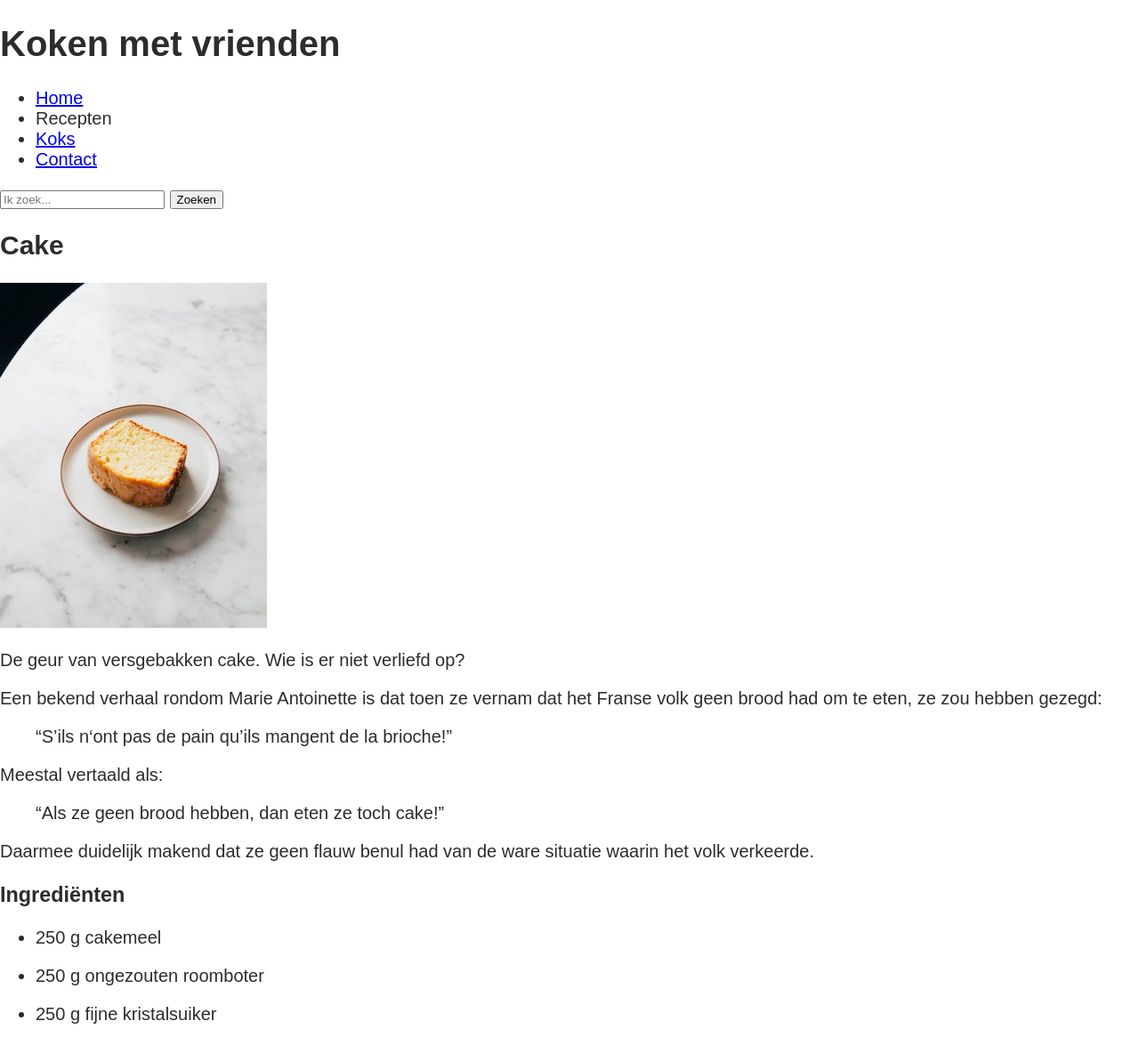
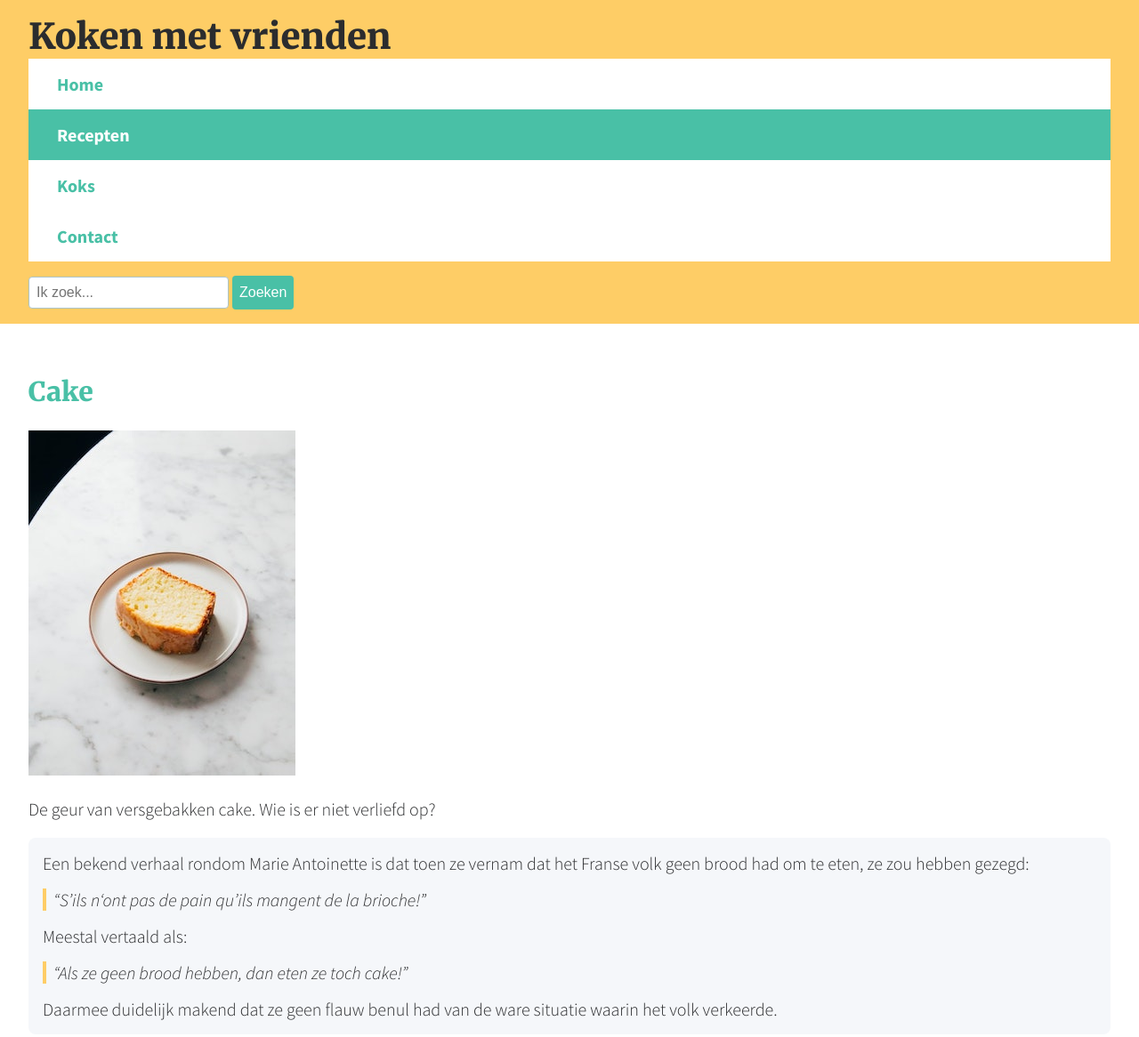
Before and after one commit to pietvandongen/html-and-css-for-teams-en, a website: page css-format/index.html in a window 1280 px wide. Shown: the top 1166 px of the page at 89% size. Drawn offline with Linux system fonts and the light colour scheme.

Commit message:
CSS-format-project toegevoegd

```diff
--- a/css-format/style.css
+++ b/css-format/style.css
@@ -1,7 +1,144 @@
 body {
     color: #2b2c2e;
-    font-family: sans-serif;
+    font-family: 'Source Sans Pro', sans-serif;
     font-size: 20px;
     margin: 0;
     padding: 0;
 }
+
+h1,
+h2,
+h3 {
+    font-family: 'Merriweather', serif;
+}
+
+h1 {
+    margin: 0;
+    padding: 0;
+}
+
+h2 {
+    color: #49c0a6;
+}
+
+h3 {
+    border-bottom: 0.25rem solid #fecd66;
+}
+
+a {
+    border-bottom: 0.25rem solid #fecd66;
+    color: #49c0a6;
+    font-weight: bold;
+    text-decoration: none;
+}
+
+a:hover {
+    border: 0;
+    color: #2b2c2e;
+}
+
+header {
+    background: #fecd66;
+    padding: 1rem 2rem;
+}
+
+nav {
+    margin-bottom: 1rem;
+}
+
+nav ul {
+    margin: 0;
+    padding: 0;
+}
+
+nav ul li {
+    list-style: none;
+}
+
+nav ul li a,
+nav ul li span {
+    background: #fff;
+    border: 0;
+    display: block;
+    font-weight: bold;
+    padding: 1rem 2rem;
+}
+
+nav ul li.active span,
+nav ul li a:hover {
+    background: #49c0a6;
+    color: #fff;
+}
+
+nav ul li.active a {
+    color: #2b2c2e;
+}
+
+nav form {
+    margin: 1rem 2rem;
+}
+
+input {
+    border-radius: 0.25rem;
+    border: 0.1rem solid #abc3c7;
+    font-size: 1rem;
+    padding: 0.5rem;
+}
+
+input[type="submit"] {
+    background: #49c0a6;
+    border: 0;
+    border-radius: 0.25rem;
+    color: #fff;
+    line-height: 2.4rem;
+    padding: 0 0.5rem;
+}
+
+input[type="submit"]:hover {
+    background: #fff;
+    color: #2b2c2e;
+}
+
+main,
+aside {
+    padding: 2rem;
+}
+
+main aside {
+    background: #f5f7fa;
+    border-radius: 0.5rem;
+    padding: 1rem;
+}
+
+blockquote {
+    font-style: italic;
+    border-left: 0.25rem solid #fecd66;
+    padding-left: 0.5rem;
+    margin: 1rem 0;
+}
+
+dl dt {
+    font-weight: bold;
+}
+
+table {
+    width: 100%;
+}
+
+th,
+td {
+    padding: 0.5rem;
+}
+
+th {
+    text-align: left;
+    background: #f5f7fa;
+}
+
+footer {
+    background: #abc3c7;
+    color: #fff;
+    font-weight: bold;
+    padding: 2rem;
+    margin: 0;
+}
```
